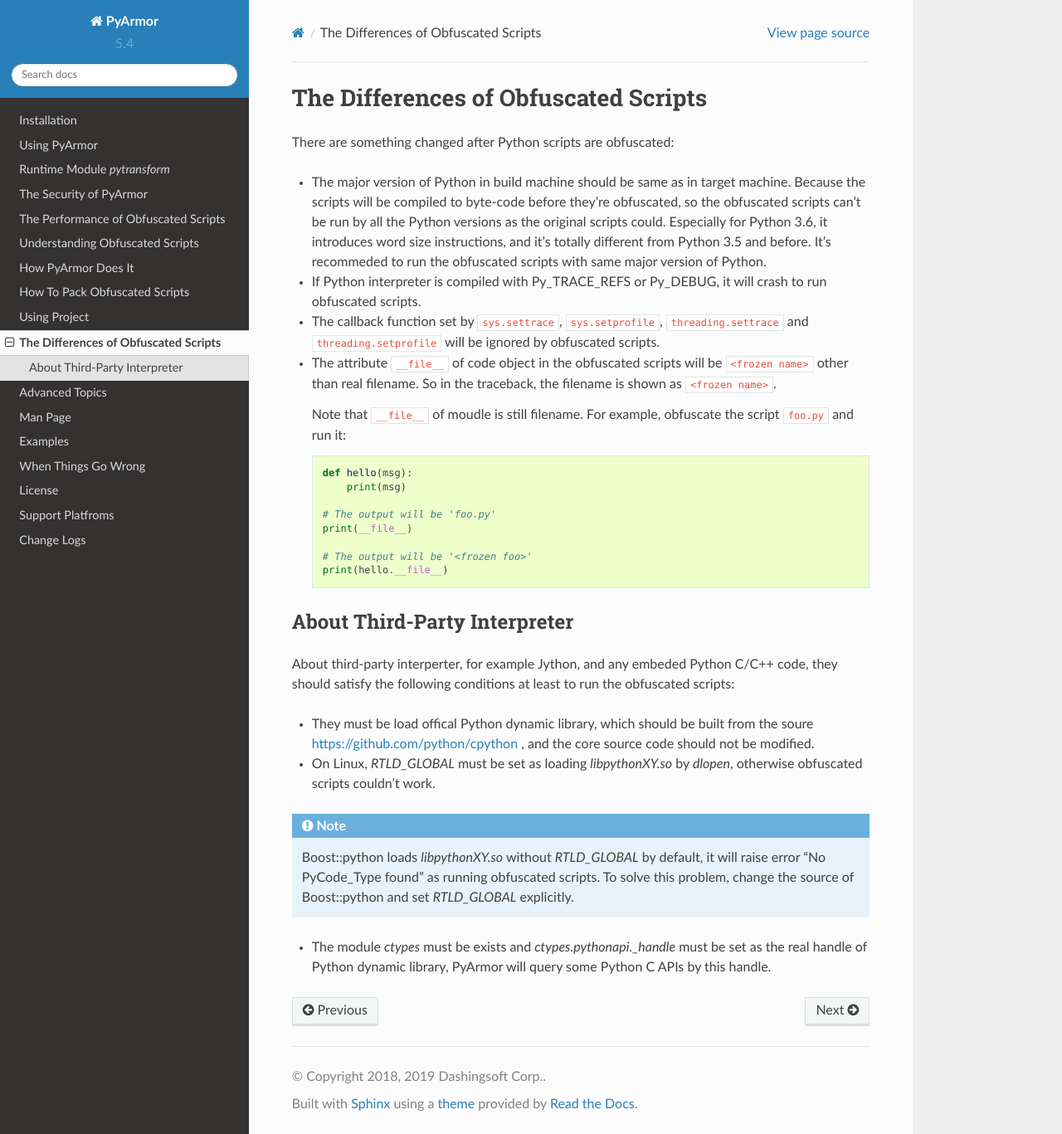
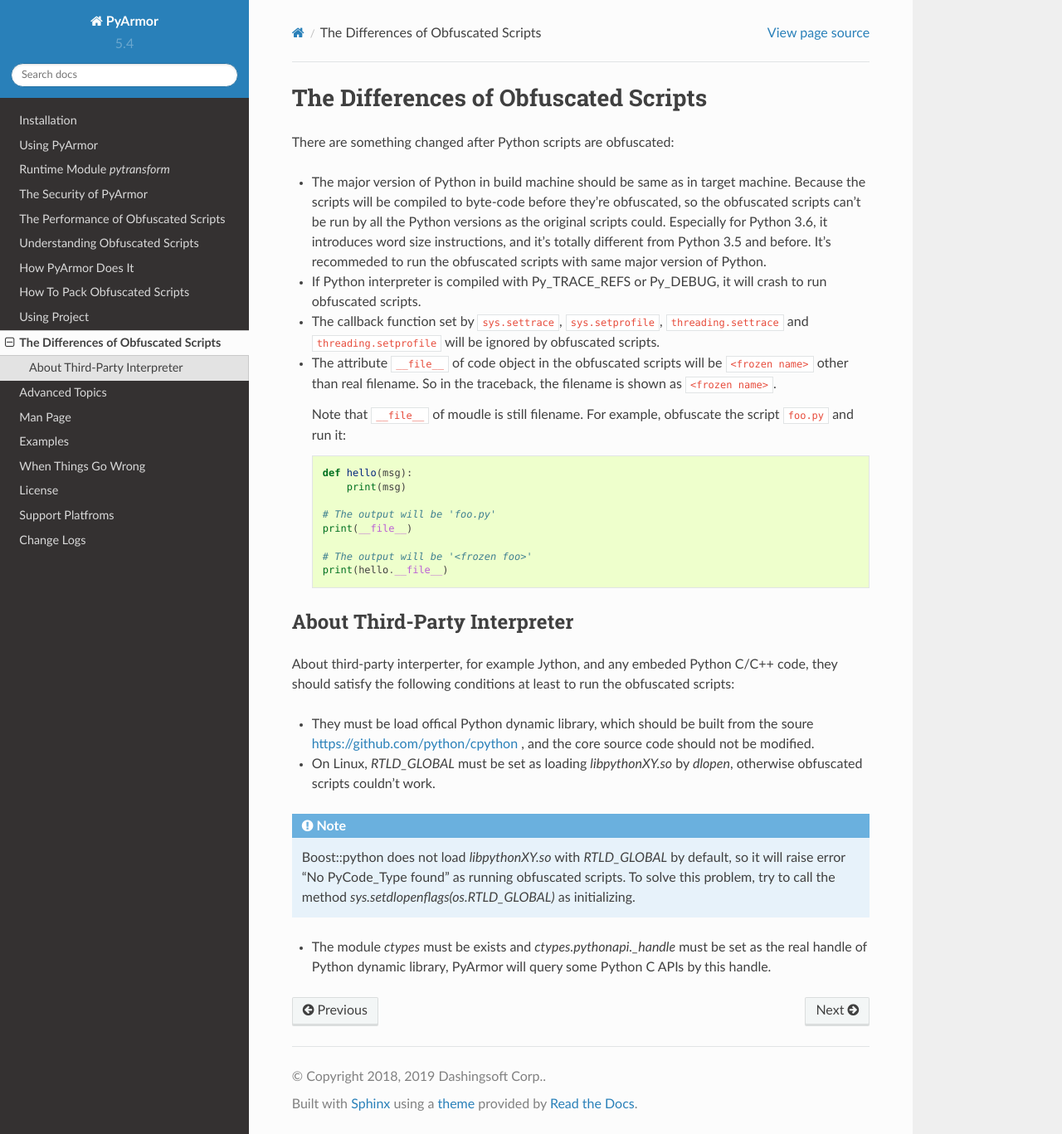
Before and after one commit to dashingsoft/pyarmor, a Sphinx documentation site: the page built from docs/differences.rst, in a window 1280 px wide and 1367 px high. Shown: the whole window at 83% size. Built offline with Sphinx 7.4.7 and the Read the Docs theme 2.0.0, drawn with Linux system fonts in a browser that asks for light colours.

Commit message:
Refine doc

```diff
--- a/docs/differences.rst
+++ b/docs/differences.rst
@@ -52,10 +52,10 @@
 
 .. note::
 
-   Boost::python loads `libpythonXY.so` without `RTLD_GLOBAL` by
-   default, it will raise error "No PyCode_Type found" as running
-   obfuscated scripts. To solve this problem, change the source of
-   Boost::python and set `RTLD_GLOBAL` explicitly.
+   Boost::python does not load `libpythonXY.so` with `RTLD_GLOBAL` by
+   default, so it will raise error "No PyCode_Type found" as running
+   obfuscated scripts. To solve this problem, try to call the method
+   `sys.setdlopenflags(os.RTLD_GLOBAL)` as initializing.
 
 * The module `ctypes` must be exists and `ctypes.pythonapi._handle`
   must be set as the real handle of Python dynamic library, PyArmor
```
